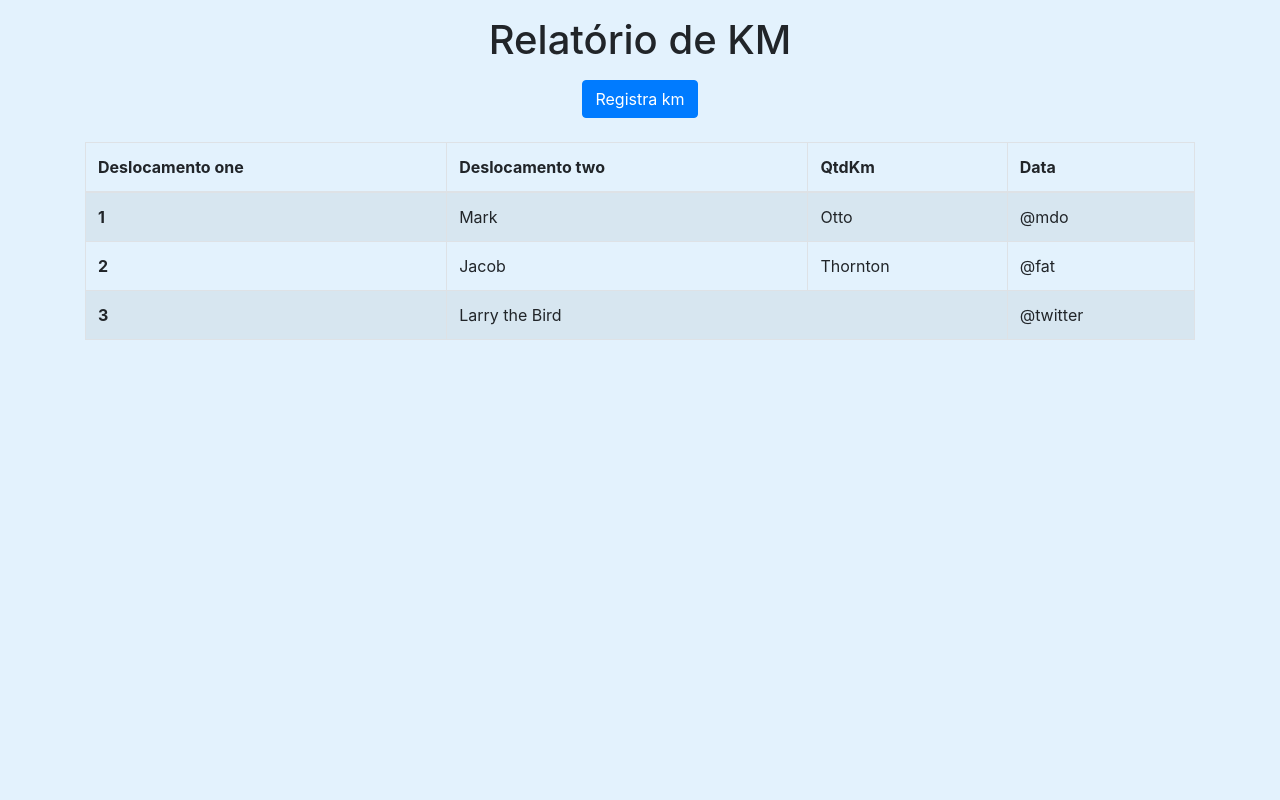
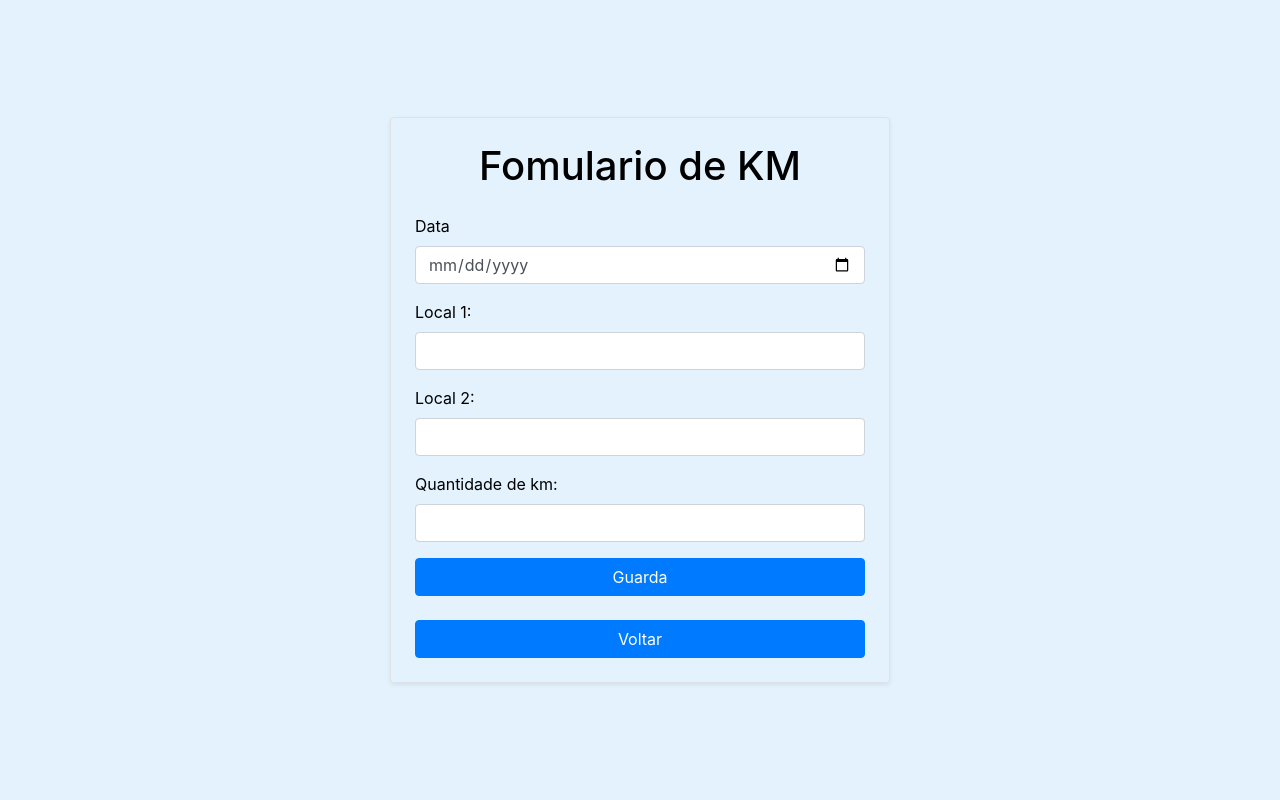
Before and after one commit to deivson04/relatorioKm, a PHP site: page / in a window 1280 px wide. Run offline with PHP 8.4, Linux system fonts and the light colour scheme.

Commit message:
fix: implementação de codigos

```diff
--- a/Service/fachada.php
+++ b/Service/fachada.php
@@ -24,4 +24,10 @@ class Fachada
         $repository = new RelatorioRepository();
         return $repository->inserirRelatorio($dadosFormulario);
     }
+
+    public function buscarRelatorio()
+    {
+        $repository = new RelatorioRepository();
+        return $repository->buscarRelatorio();
+    }
 }
--- a/index.php
+++ b/index.php
@@ -4,48 +4,47 @@
 <head>
     <meta charset="UTF-8">
     <meta name="viewport" content="width=device-width, initial-scale=1.0">
-    <title>Dashboard</title>
+    <title>Formulario de Km</title>
     <link href="view/css/bootstrap.min.css" rel="stylesheet">
     <link href="view/css/style.css" rel="stylesheet">
 </head>
 
 <body>
 
-    <div class="container-fluid d-flex flex-column align-items-center mt-3">
-        <h1 class="mb-3">Relatório de KM</h1>
-        <a href="view/formulario.php" class="btn btn-primary">Registra km</a>
-    </div>
+    <div class="container-fluid d-flex justify-content-center align-items-center full-height custom-bg">
+        <div class="border p-4 rounded shadow-sm custom-width">
 
-    <div class="container">
-        <table class="table table-striped table-bordered table-hover mt-4">
-            <thead>
-                <tr>
-                    <th scope="col">Deslocamento one</th>
-                    <th scope="col">Deslocamento two</th>
-                    <th scope="col">QtdKm</th>
-                    <th scope="col">Data</th>
-                </tr>
-            </thead>
-            <tbody>
-                <tr>
-                    <th scope="row">1</th>
-                    <td>Mark</td>
-                    <td>Otto</td>
-                    <td>@mdo</td>
-                </tr>
-                <tr>
-                    <th scope="row">2</th>
-                    <td>Jacob</td>
-                    <td>Thornton</td>
-                    <td>@fat</td>
-                </tr>
-                <tr>
-                    <th scope="row">3</th>
-                    <td colspan="2">Larry the Bird</td>
-                    <td>@twitter</td>
-                </tr>
-            </tbody>
-        </table>
+            <form action="Controller/cadastroRelatorioKm.php" method="POST" class="custom-width">
+                <h1 class="text-center mb-4">Fomulario de KM</h1>
+                <div class="form-group">
+                    <label>Data</label>
+                    <input type="date" class="form-control" id="data" name="data" required>
+                </div>
+
+                <div class="form-group">
+                    <label>Local 1:</label>
+                    <input type="text" class="form-control" id="localUm" name="localUm" required>
+                </div>
+
+                <div class="form-group">
+                    <label>Local 2:</label>
+                    <input type="text" class="form-control" id="localDois" name="localDois" required>
+                </div>
+
+                <div class="form-group">
+                    <label>Quantidade de km:</label>
+                    <input type="text" class="form-control" id="qtdKm" name="qtdKm" required>
+                </div>
+
+                <button type="submit" class="btn btn-primary  w-100">Guarda</button><br><br>
+
+                <a href="view/home.php" class="btn btn-primary  w-100">Voltar</a>
+
+
+
+
+            </form>
+        </div>
 
 
 
```
Also changed, not shown: Controller/cadastroRelatorioKm.php (+6 -3 lines), Model/repositoryRelatorio.php (+16 -0 lines), View/formulario.php (deleted, +0 -59 lines), View/home.php (added, +67 -0 lines), View/atualizar.php (added), View/deletar.php (added).
